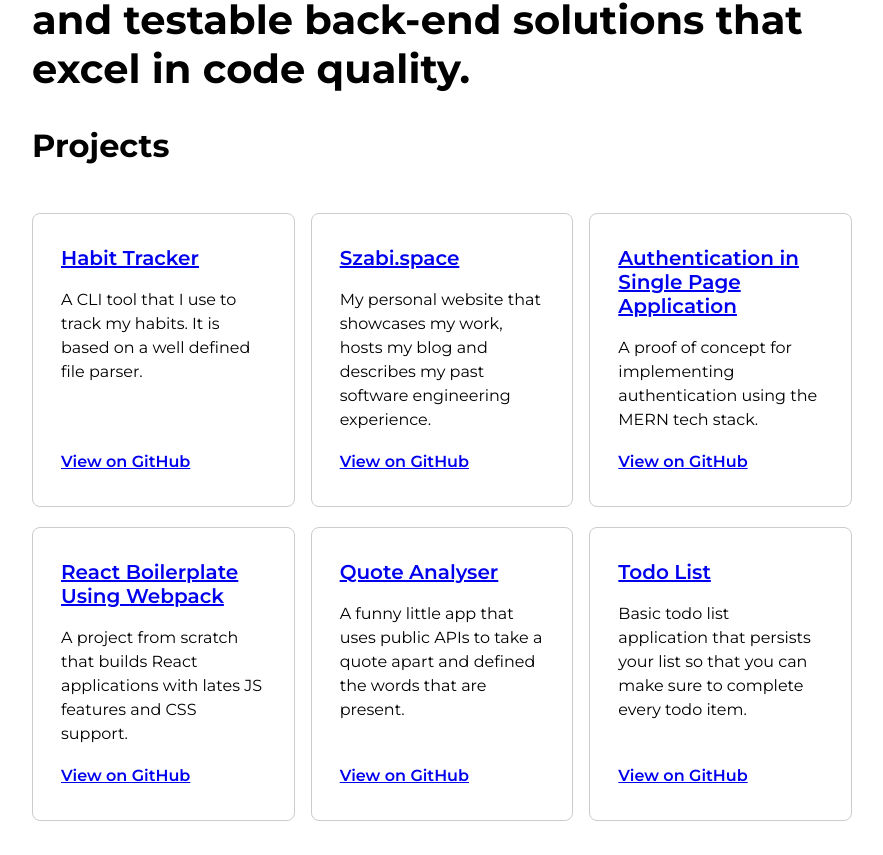
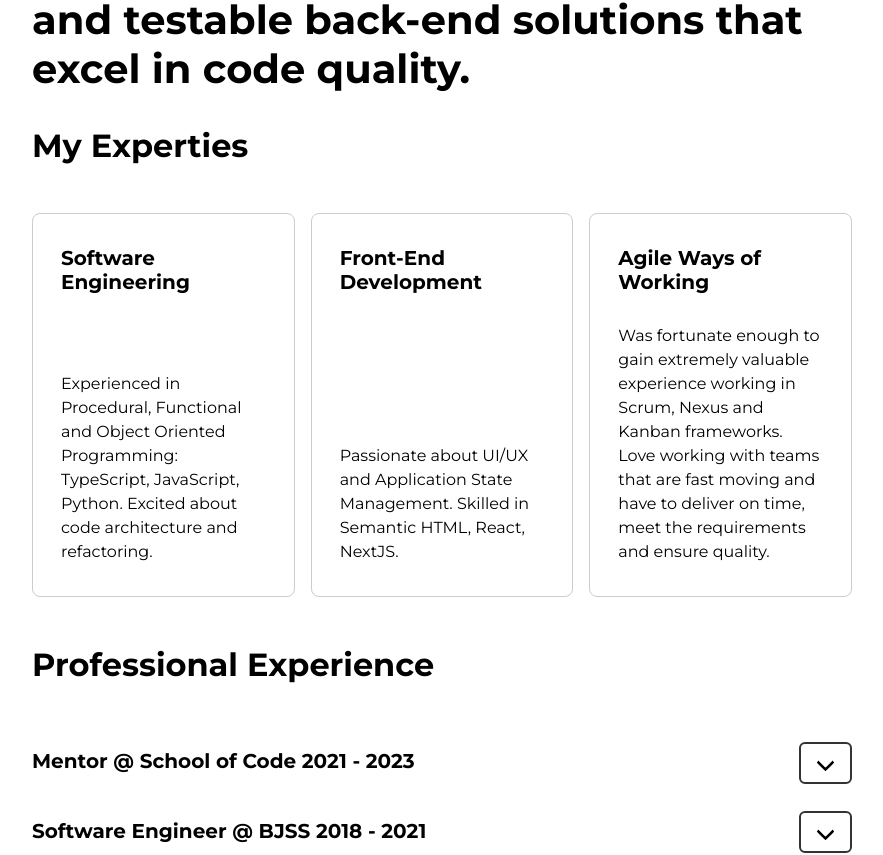
Before and after one commit to szabikr/szabi-space, a Next.js app: page / in a window 1280 px wide. Shown: the part 299-1154 px from the top of the page, without its empty margins (198-1081 px from the left). Built offline with nearby package versions, Linux system fonts and the light colour scheme.

Commit message:
Adds all sections to Home Page

```diff
--- a/src/pages/index.js
+++ b/src/pages/index.js
@@ -1,6 +1,10 @@
 import Tagline from '../components/tagline'
+import Experties from '../components/experties'
+import Experience from '../components/experience'
 import Projects from '../components/projects'
 import Blog from '../components/blog'
+import ContactMe from '../components/contact-me'
+import { professionalExperience } from '../data/professional-experience'
 import { blogThumbnails } from '../data/blog'
 import { projects } from '../data/projects'
 
@@ -10,8 +14,11 @@
       <header></header>
       <main>
         <Tagline />
+        <Experties />
+        <Experience experience={props.experience} />
         <Projects projects={props.projects} />
         <Blog thumbnails={props.thumbnails} />
+        <ContactMe />
       </main>
       <footer></footer>
     </>
@@ -23,6 +30,7 @@
     props: {
       thumbnails: blogThumbnails,
       projects: projects,
+      experience: professionalExperience,
     },
   }
 }
```
